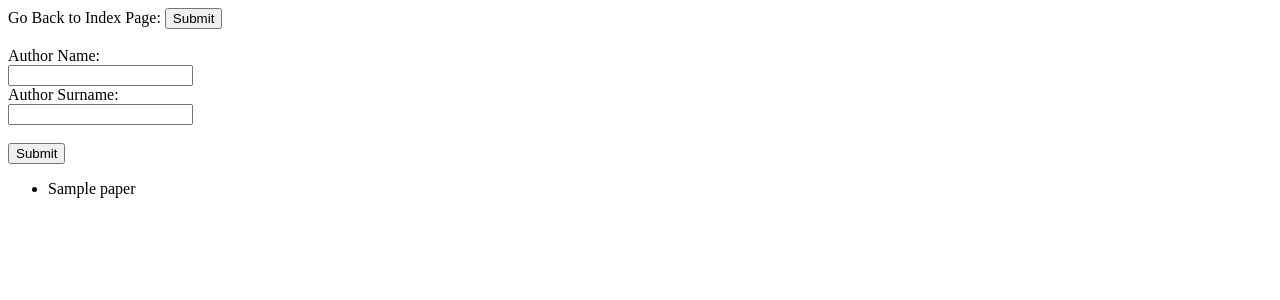
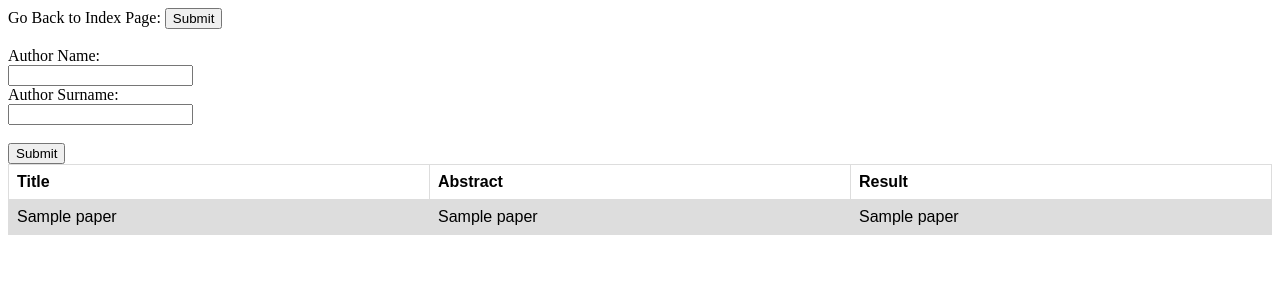
Before and after one commit to fatih-iver/SOTA-for-CS, a Flask app: template templates/papers_by_author.html in a window 1280 px wide. Shown: the top 300 px of the page. Run offline with Flask 2, Linux system fonts and the light colour scheme; the template is opened without the code that fills it: most values are stand-ins (such as "Sample title", 1, 10 or a date in 2020).

Commit message:
user functionality is done

```diff
--- a/templates/papers_by_author.html
+++ b/templates/papers_by_author.html
@@ -3,6 +3,23 @@
 <head>
     <meta charset="UTF-8">
     <title>Papers By Author</title>
+        <style>
+        table {
+            font-family: arial, sans-serif;
+            border-collapse: collapse;
+            width: 100%;
+        }
+
+        td, th {
+            border: 1px solid #dddddd;
+            text-align: left;
+            padding: 8px;
+        }
+
+        tr:nth-child(even) {
+            background-color: #dddddd;
+        }
+    </style>
 </head>
 <body>
 <form action="{{ url_for('index') }}" method="get">
@@ -20,10 +37,19 @@
     <input type="submit" value="Submit">
 </form>
 
-<ul>
-{% for paper in papers %}
-<li>{{ paper }}</li>
-{% endfor %}
-</ul>
+    <table>
+        <tr>
+            <th>Title</th>
+            <th>Abstract</th>
+            <th>Result</th>
+        </tr>
+        {% for paper in papers %}
+            <tr>
+                <td> {{ paper[1] }} </td>
+                <td> {{ paper[2] }} </td>
+                <td> {{ paper[3] }} </td>
+            </tr>
+        {% endfor %}
+    </table>
 </body>
 </html>
```
